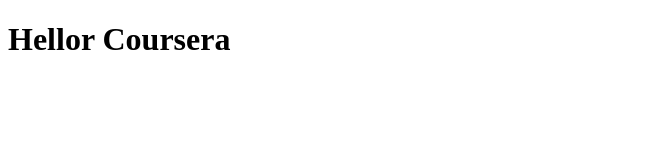
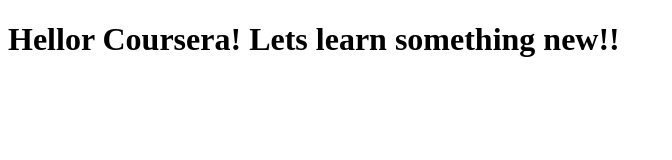
Before and after one commit to prithvish92/coursera-test, a plain HTML site: page site/index.html in a window 1280 px wide. Shown: the whole page, without its empty margins (0-672 px from the left). Drawn offline with Linux system fonts and the light colour scheme.

Commit message:
Small addition to page content

```diff
--- a/site/index.html
+++ b/site/index.html
@@ -4,6 +4,6 @@
 	<title>Hello Coursera</title>
 </head>
 <body>
-<h1>Hellor Coursera</h1>
+<h1>Hellor Coursera! Lets learn something new!!</h1>
 </body>
 </html>
```
